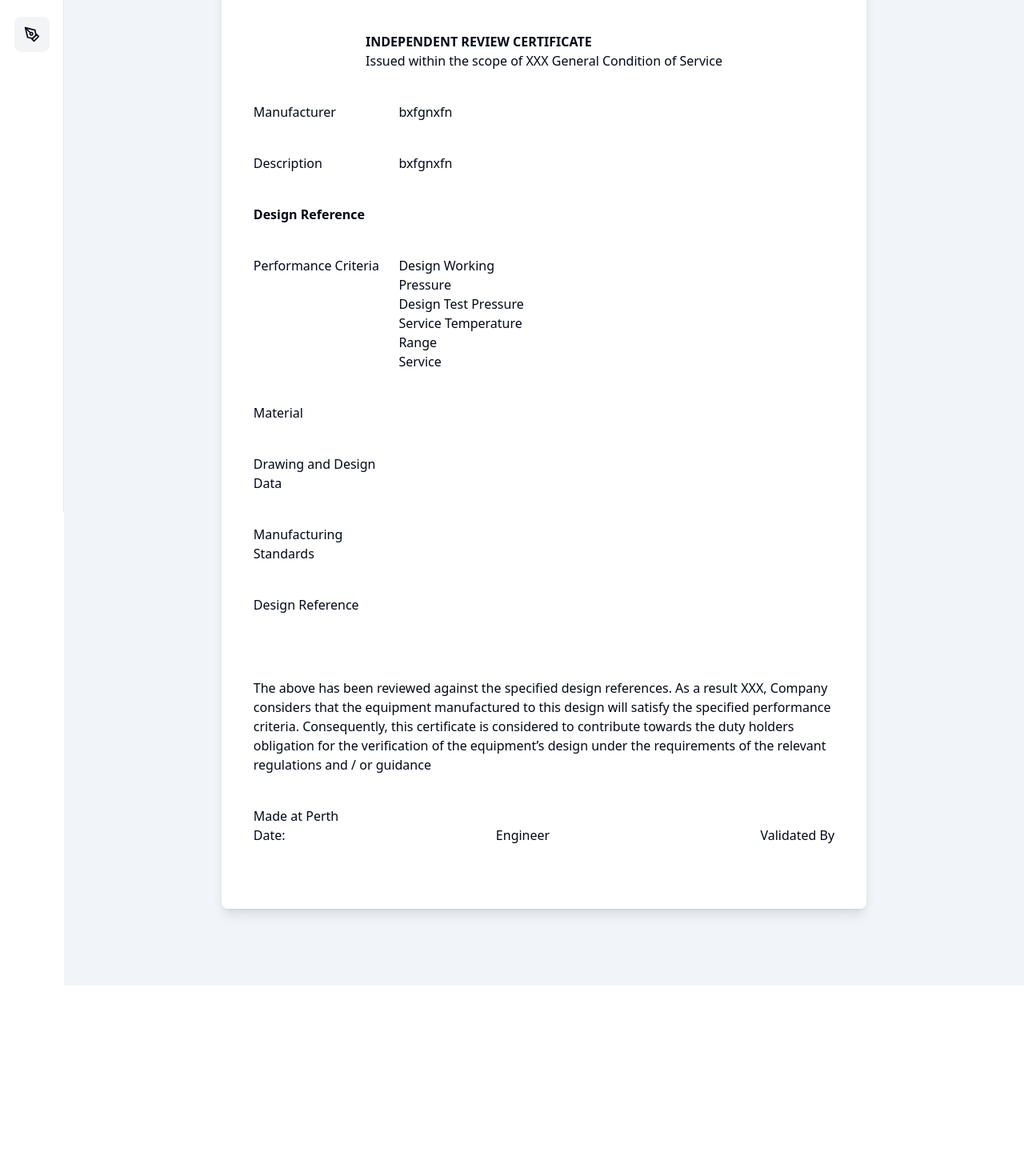
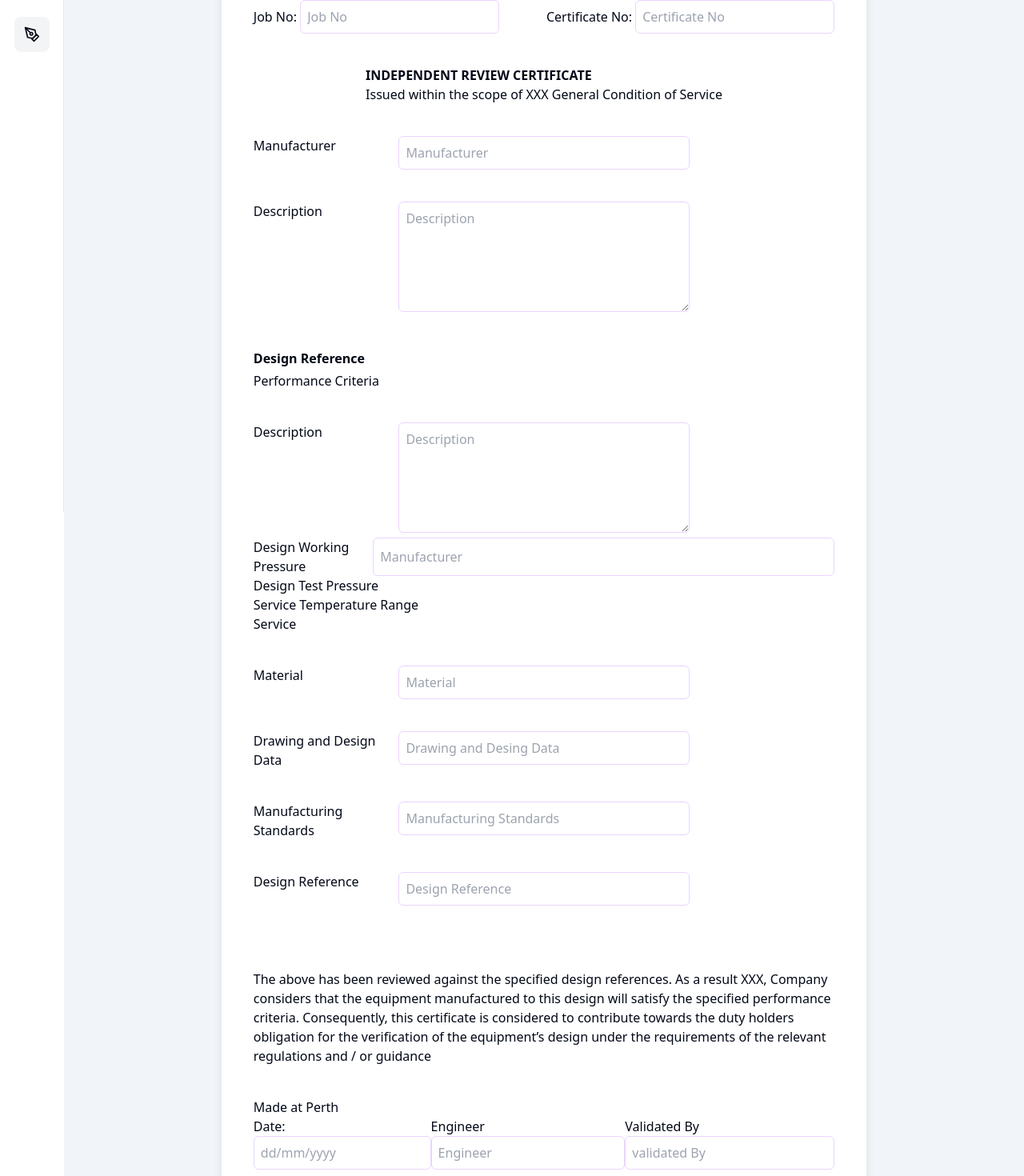
Before and after one commit to francisxvaz/workflow, a Next.js app: page /certificate in a window 1280 px wide. Shown: the part 160-1630 px from the top of the page at 80% size. Before the commit the page ends 1392 px from the top, so only its background shows below. Built offline with nearby package versions, Linux system fonts and the light colour scheme.

Commit message:
changed the urls

```diff
--- a/app/api/en/route.ts
+++ b/app/api/en/route.ts
@@ -1,10 +1,10 @@
 import { PrismaClient } from "@prisma/client";
-import type { NextApiRequest, NextApiResponse } from "next";
+import type { NextApiResponse } from "next";
 import { NextRequest, NextResponse } from "next/server";
 
 const prisma = new PrismaClient();
 
-export async function GET(req: NextApiRequest, res: NextApiResponse) {
+export async function GET(res: NextApiResponse) {
   //Return Pressure Equipments
   try {
     const result = await prisma.engineer.findMany();
--- a/app/certificate/page.tsx
+++ b/app/certificate/page.tsx
@@ -2,47 +2,141 @@ import React from "react";
 
 export default function page() {
   return (
+    <>
+    <div className="flex w-[80%] mx-auto">
+        <div className="bg-blue-100 w-1/5">1st col</div>
+        <div className="bg-red-100 w-4/5">2nd col</div>
+      </div>
     <main className="flex min-h-screen flex-col bg-slate-100 items-center justify-between p-24">
+
       <div className="bg-white w-[80%] rounded-lg shadow-lg  p-10">
         <div className="flex justify-between pb-10">
-          <div>Job No: 0000</div>
-          <div>Certificate No:00001</div>
+          <div>
+            Job No:{" "}
+            <input
+              type="text"
+              name="JobNo"
+              className="border-purple-200 border rounded-md p-2"
+              placeholder="Job No"
+            />
+          </div>
+          <div>
+            Certificate No:{" "}
+            <input
+              type="text"
+              name="CertificateNo"
+              className="border-purple-200 border rounded-md p-2"
+              placeholder="Certificate No"
+            />
+          </div>
         </div>
         <div className="grid justify-around">
           <div className="font-bold">INDEPENDENT REVIEW CERTIFICATE</div>
           <div>Issued within the scope of XXX General Condition of Service</div>
         </div>
-        <div className="grid grid-cols-2 mt-10 w-[50%]">
-          <div className="font-medium">Manufacturer</div>
-          <div>bxfgnxfn</div>
+        <div className="grid grid-cols-3 mt-10 justify-center w-9/12">
+          <div>Manufacturer</div>
+          <div className="col-span-2">
+            <input
+              type="text"
+              name="Manufacturer"
+              className="border-purple-200 border rounded-md p-2 w-full"
+              placeholder="Manufacturer"
+            />
+          </div>
         </div>
-        <div className="grid grid-cols-2 mt-10 w-[50%]">
-          <div className="font-medium">Description</div>
-          <div>bxfgnxfn</div>
+        <div className="grid grid-cols-3 mt-10 justify-center w-9/12">
+          <div>Description</div>
+          <div className="col-span-2">
+            <textarea
+              name="Manufacturer"
+              className="border-purple-200 border rounded-md p-2 w-full"
+              placeholder="Description"
+              rows={5}
+            />
+          </div>
         </div>
+
         <div className="grid grid-cols-2 mt-10 w-[50%]">
           <div className="font-bold">Design Reference</div>
         </div>
-        <div className="grid grid-cols-2 mt-10 w-[50%]">
-          <div className="font-medium">Performance Criteria</div>
-          <div className="grid grid-cols-1">
-            <div>Design Working Pressure</div>
+
+        <div className="grid grid-cols-2 mt-1 mb-5 w-[50%]">
+          <div className="font-light">Performance Criteria</div>
+        </div>
+
+        <div className="grid grid-cols-3 mt-10 justify-center w-9/12">
+          <div>Description</div>
+          <div className="col-span-2">
+            <textarea
+              name="Manufacturer"
+              className="border-purple-200 border rounded-md p-2 w-full"
+              placeholder="Description"
+              rows={5}
+            />
+          </div>
+        </div>
+
+        <div className="">
+          <div>
+            <div className="flex">
+              Design Working Pressure{" "}
+              <input
+                type="text"
+                name="Manufacturer"
+                className="border-purple-200 border rounded-md p-2 w-full"
+                placeholder="Manufacturer"
+              />
+            </div>
             <div>Design Test Pressure</div>
             <div>Service Temperature Range</div>
             <div>Service</div>
           </div>
         </div>
-        <div className="grid grid-cols-2 mt-10 w-[50%]">
-          <div className="font-medium">Material</div>
+
+        <div className="grid grid-cols-3 mt-10 justify-center w-9/12">
+          <div>Material</div>
+          <div className="col-span-2">
+            <input
+              type="text"
+              name="Material"
+              className="border-purple-200 border rounded-md p-2 w-full"
+              placeholder="Material"
+            />
+          </div>
         </div>
-        <div className="grid grid-cols-2 mt-10 w-[50%]">
-          <div className="font-medium">Drawing and Design Data</div>
+        <div className="grid grid-cols-3 mt-10 justify-center w-9/12">
+          <div>Drawing and Design Data</div>
+          <div className="col-span-2">
+            <input
+              type="text"
+              name="ddd"
+              className="border-purple-200 border rounded-md p-2 w-full"
+              placeholder="Drawing and Desing Data"
+            />
+          </div>
         </div>
-        <div className="grid grid-cols-2 mt-10 w-[50%]">
-          <div className="font-medium">Manufacturing Standards</div>
+        <div className="grid grid-cols-3 mt-10 justify-center w-9/12">
+          <div>Manufacturing Standards</div>
+          <div className="col-span-2">
+            <input
+              type="text"
+              name="ManufacturingStandards"
+              className="border-purple-200 border rounded-md p-2 w-full"
+              placeholder="Manufacturing Standards"
+            />
+          </div>
         </div>
-        <div className="grid grid-cols-2 mt-10 w-[50%]">
-          <div className="font-medium">Design Reference</div>
+        <div className="grid grid-cols-3 mt-10 justify-center w-9/12">
+          <div>Design Reference</div>
+          <div className="col-span-2">
+            <input
+              type="text"
+              name="DesignReference"
+              className="border-purple-200 border rounded-md p-2 w-full"
+              placeholder="Design Reference"
+            />
+          </div>
         </div>
         <div className="pt-20">
           The above has been reviewed against the specified design references.
@@ -55,11 +149,37 @@ export default function page() {
 
         <div className=" pt-10">Made at Perth</div>
         <div className="flex justify-between pb-10">
-            <div>Date:</div>
-            <div>Engineer</div>
-            <div>Validated By</div>
+          <div>
+            Date:{" "}
+            <input
+              type="text"
+              name="date"
+              className="border-purple-200 border rounded-md p-2 w-full"
+              placeholder="dd/mm/yyyy"
+            />
+          </div>
+          <div>
+            Engineer{" "}
+            <input
+              type="text"
+              name="Engineer"
+              className="border-purple-200 border rounded-md p-2 w-full"
+              placeholder="Engineer"
+            />
+          </div>
+          <div>
+            Validated By{" "}
+            <input
+              type="text"
+              name="validatedBy"
+              className="border-purple-200 border rounded-md p-2 w-full"
+              placeholder="validated By"
+            />
+          </div>
         </div>
       </div>
     </main>
+    </>
+
   );
 }
--- a/components/AddEngineer.tsx
+++ b/components/AddEngineer.tsx
@@ -12,7 +12,7 @@ export default function AddEngineer({ onComplete }: { onComplete: Function }) {
 
   const { mutate } = useMutation(
     async (name: string) => {
-      return axios.post("http://localhost:3000/api/en", {
+      return axios.post("/api/en", {
         name,
       });
     },
--- a/components/AddJob.tsx
+++ b/components/AddJob.tsx
@@ -36,7 +36,7 @@ export default function AddJob() {
 
   const { mutate } = useMutation(
     async (data: JobProps) => {
-      return axios.post("http://localhost:3000/api/job",  data );
+      return axios.post("/api/job",  data );
     },
     {
       onSuccess: (data) => {
@@ -89,7 +89,7 @@ export default function AddJob() {
   }
 
   const { isLoading, error, data } = useQuery("alldata", () =>
-    fetch("http://localhost:3000/api/all").then((res) => res.json())
+    fetch("/api/all").then((res) => res.json())
   );
 
   if (isLoading) return "Loading...";
--- a/components/EditJob.tsx
+++ b/components/EditJob.tsx
@@ -37,7 +37,7 @@ export default function EditJob({jobid}: {jobid:string}) {
 
   const { mutate } = useMutation(
     async (data: JobProps) => {
-      return axios.put("http://localhost:3000/api/job",  data );
+      return axios.put("/api/job",  data );
     },
     {
       onSuccess: (data) => {
@@ -94,7 +94,7 @@ export default function EditJob({jobid}: {jobid:string}) {
     const { isLoading, error, data } = useQuery(
       "job",
       async () => {
-        return axios.get(`http://localhost:3000/api/job?id=${jobid}`);
+        return axios.get(`/api/job?id=${jobid}`);
       },
       {
         onSuccess: (data) => {
@@ -114,7 +114,7 @@ export default function EditJob({jobid}: {jobid:string}) {
   getSelectedJob()
 
   const { isLoading, error, data } = useQuery("alldata", () =>
-    fetch("http://localhost:3000/api/all").then((res) => res.json())
+    fetch("/api/all").then((res) => res.json())
   );
 
   if (isLoading) return "Loading...";
--- a/components/ListEngineer.tsx
+++ b/components/ListEngineer.tsx
@@ -18,7 +18,7 @@ export default function ListEngineer({ onDelete }: { onDelete: Function }) {
   let engineerToastId = "engineer";
   const { mutate } = useMutation(
     async (id: string) => {
-      return axios.delete(`http://localhost:3000/api/en?id=${id}`);
+      return axios.delete(`/api/en?id=${id}`);
     },
     {
       onSuccess: (data) => {
@@ -36,7 +36,7 @@ export default function ListEngineer({ onDelete }: { onDelete: Function }) {
   );
 
   const { isLoading, error, data } = useQuery(["engineers"], () =>
-    fetch("http://localhost:3000/api/en").then((res) => res.json())
+    fetch("/api/en").then((res) => res.json())
   );
 
   const queryClient = useQueryClient();
--- a/components/ListJobs.tsx
+++ b/components/ListJobs.tsx
@@ -30,7 +30,7 @@ export default function ListJobs({ onDelete, onEdit }: { onDelete: Function, onE
 
   const { mutate } = useMutation(
     async (id: string) => {
-      return axios.delete(`http://localhost:3000/api/job?id=${id}`);
+      return axios.delete(`/api/job?id=${id}`);
     },
     {
       onSuccess: (data) => {
@@ -48,7 +48,7 @@ export default function ListJobs({ onDelete, onEdit }: { onDelete: Function, onE
   );
 
   const { isLoading, error, data } = useQuery("jobs", () =>
-    fetch("http://localhost:3000/api/job").then((res) => res.json())
+    fetch("/api/job").then((res) => res.json())
   );
 
   if (isLoading) return "Loading...";
```
Also changed, not shown: 1 other file (tests, documents, lock files or other folders).
